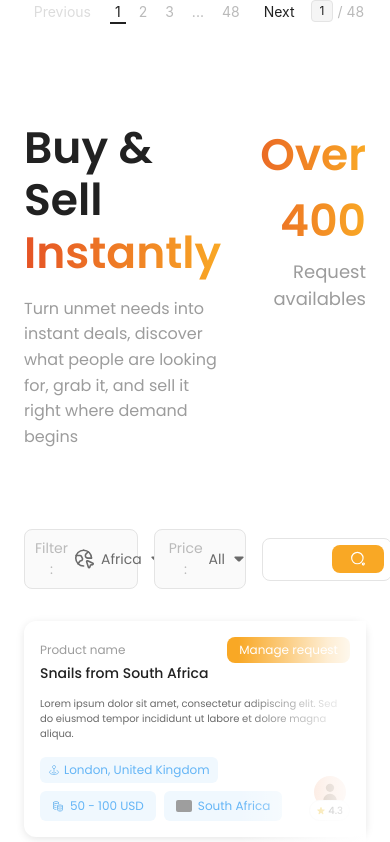
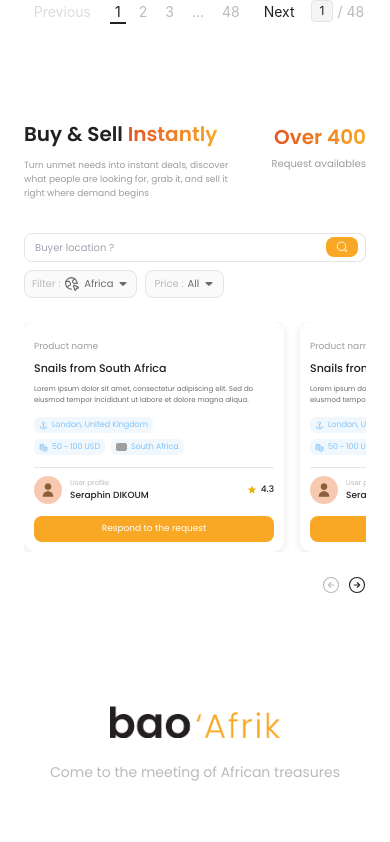
Before and after one commit to Bao-Technologies-and-Travels/BaoAfrik, a React (Create React App) app: page / in a window 390 px wide. Shown: the part 3158-4000 px from the top of the page. Built offline with nearby package versions, Linux system fonts and the light colour scheme; grey boxes are pictures that could not be loaded; the HTML template or start-up script is replaced by a standard one.

Commit message:
Refactor Home component for improved responsiveness and layout, including dynamic styling adjustments based on screen size. Enhance button structures and text alignment for better user experience, and reorganize filter and search elements for mobile optimization.

```diff
--- a/src/pages/Home.tsx
+++ b/src/pages/Home.tsx
@@ -2473,9 +2473,9 @@ const Home: React.FC = () => {
       <section className="py-16 px-6 sm:px-8 lg:px-16" style={{ fontFamily: 'Poppins, sans-serif' }}>
         <div className="max-w-7xl mx-auto">
           {/* Header Section */}
-          <div className="flex items-start justify-between mb-8">
+          <div className="flex items-start justify-between mb-6 sm:mb-8">
             <div className="flex-1">
-              <h2 className="mb-4" style={{ fontSize: '44px', fontWeight: '600', lineHeight: '1.2' }}>
+              <h2 className="mb-3 sm:mb-4" style={{ fontSize: window.innerWidth < 640 ? '20px' : '44px', fontWeight: '600', lineHeight: '1.2' }}>
                 <span style={{ color: '#212121' }}>Buy & Sell </span>
                 <span style={{
                   background: 'linear-gradient(90deg, #E55325 0%, #F9A825 100%)',
@@ -2486,13 +2486,13 @@ const Home: React.FC = () => {
                   Instantly
                 </span>
               </h2>
-              <p style={{ fontSize: '16px', color: '#9C9C9C', maxWidth: '600px', lineHeight: '1.6' }}>
+              <p style={{ fontSize: window.innerWidth < 640 ? '9px' : '16px', color: '#9C9C9C', maxWidth: window.innerWidth < 640 ? '220px' : '600px', lineHeight: '1.6' }}>
                 Turn unmet needs into instant deals, discover what people are looking for, grab it, and sell it right where demand begins
               </p>
             </div>
             <div className="text-right">
               <div style={{
-                fontSize: '44px',
+                fontSize: window.innerWidth < 640 ? '20px' : '44px',
                 fontWeight: '600',
                 background: 'linear-gradient(90deg, #E55325 0%, #F9A825 100%)',
                 WebkitBackgroundClip: 'text',
@@ -2501,168 +2501,274 @@ const Home: React.FC = () => {
               }}>
                 Over 400
               </div>
-              <div style={{ fontSize: '18px', color: '#9C9C9C', marginTop: '4px' }}>
+              <div style={{ fontSize: window.innerWidth < 640 ? '10px' : '18px', color: '#9C9C9C', marginTop: '4px' }}>
                 Request availables
               </div>
             </div>
           </div>
 
           {/* Filter Bar Section */}
-          <div className="flex items-center gap-4 mb-8 mt-20">
-            {/* Filter Button */}
-            <button
-              className="flex items-center border transition-colors hover:bg-gray-50"
-              style={{
-                backgroundColor: '#FAFAFA',
-                borderColor: '#E4E4E4',
-                padding: '8px 10px',
-                borderRadius: '8px',
-                fontFamily: 'Poppins, sans-serif',
-                gap: '6px'
-              }}
-            >
-              <span style={{ color: '#BABABA', fontSize: '14px', fontWeight: 'normal' }}>Filter :</span>
-              <img src={earthIcon} alt="Globe" style={{ width: '22px', height: '22px' }} />
-              <span style={{ color: '#6A6A6A', fontSize: '14px' }}>Africa</span>
-              <img src={arrowDownIcon} alt="Arrow" style={{ width: '16px', height: '16px' }} />
-            </button>
-
-            {/* Price Button */}
-            <button
-              className="flex items-center border transition-colors hover:bg-gray-50"
-              style={{
-                backgroundColor: '#FAFAFA',
-                borderColor: '#E4E4E4',
-                padding: '8px 14px',
-                borderRadius: '8px',
-                fontFamily: 'Poppins, sans-serif',
-                gap: '6px'
-              }}
-            >
-              <span style={{ color: '#BABABA', fontSize: '14px', fontWeight: 'normal' }}>Price :</span>
-              <span style={{ color: '#6A6A6A', fontSize: '14px' }}>All</span>
-              <img src={arrowDownIcon} alt="Arrow" style={{ width: '16px', height: '16px' }} />
-            </button>
-
-            {/* Buyer Location Search Bar */}
-            <div className="ml-auto" style={{ width: '380px' }}>
+          <div className={window.innerWidth < 640 ? "flex flex-col gap-2 mb-6 mt-8" : "flex items-center gap-4 mb-8 mt-20"}>
+            {/* Buyer Location Search Bar - Top on Mobile */}
+            <div style={{ width: window.innerWidth < 640 ? '100%' : '380px', marginLeft: window.innerWidth < 640 ? '0' : 'auto', order: window.innerWidth < 640 ? 1 : 3 }}>
               <div className="relative flex items-center">
                 <input
                   type="text"
                   placeholder="Buyer location ?"
-                  className="w-full px-4 py-2.5 pr-28 border rounded-lg focus:outline-none focus:ring-1 focus:ring-orange-500"
+                  className="w-full border rounded-lg focus:outline-none focus:ring-1 focus:ring-orange-500"
                   style={{
                     backgroundColor: '#FFFFFF',
                     borderColor: '#E4E4E4',
                     fontFamily: 'Poppins, sans-serif',
-                    fontSize: '14px',
-                    color: '#6A6A6A'
+                    fontSize: window.innerWidth < 640 ? '10px' : '14px',
+                    color: '#6A6A6A',
+                    padding: window.innerWidth < 640 ? '6px 50px 6px 10px' : '10px 112px 10px 16px'
                   }}
                 />
                 <div
-                  className="absolute right-2 flex items-center"
+                  className="absolute right-2 flex items-center justify-center"
                   style={{
                     backgroundColor: '#F9A825',
-                    height: '28px',
-                    paddingLeft: '18px',
-                    paddingRight: '18px',
+                    height: window.innerWidth < 640 ? '20px' : '28px',
+                    paddingLeft: window.innerWidth < 640 ? '10px' : '18px',
+                    paddingRight: window.innerWidth < 640 ? '10px' : '18px',
                     borderRadius: '8px'
                   }}
                 >
-                  <img src={buyerIcon} alt="Search" className="w-4 h-4" />
-                </div>
-              </div>
+                  <img src={buyerIcon} alt="Search" style={{ width: window.innerWidth < 640 ? '12px' : '16px', height: window.innerWidth < 640 ? '12px' : '16px' }} />
+                </div>
+              </div>
+            </div>
+
+            {/* Filter and Price Buttons Row - Bottom on Mobile */}
+            <div className={window.innerWidth < 640 ? "flex gap-2" : "contents"} style={{ order: window.innerWidth < 640 ? 2 : 1 }}>
+              {/* Filter Button */}
+              <button
+                className="flex items-center border transition-colors hover:bg-gray-50"
+                style={{
+                  backgroundColor: '#FAFAFA',
+                  borderColor: '#E4E4E4',
+                  padding: window.innerWidth < 640 ? '5px 7px' : '8px 10px',
+                  borderRadius: '8px',
+                  fontFamily: 'Poppins, sans-serif',
+                  gap: window.innerWidth < 640 ? '4px' : '6px',
+                  flex: window.innerWidth < 640 ? '0 0 auto' : 'initial'
+                }}
+              >
+                <span style={{ color: '#BABABA', fontSize: window.innerWidth < 640 ? '10px' : '14px', fontWeight: 'normal' }}>Filter :</span>
+                <img src={earthIcon} alt="Globe" style={{ width: window.innerWidth < 640 ? '16px' : '22px', height: window.innerWidth < 640 ? '16px' : '22px' }} />
+                <span style={{ color: '#6A6A6A', fontSize: window.innerWidth < 640 ? '10px' : '14px' }}>Africa</span>
+                <img src={arrowDownIcon} alt="Arrow" style={{ width: window.innerWidth < 640 ? '12px' : '16px', height: window.innerWidth < 640 ? '12px' : '16px' }} />
+              </button>
+
+              {/* Price Button */}
+              <button
+                className="flex items-center border transition-colors hover:bg-gray-50"
+                style={{
+                  backgroundColor: '#FAFAFA',
+                  borderColor: '#E4E4E4',
+                  padding: window.innerWidth < 640 ? '5px 8px' : '8px 14px',
+                  borderRadius: '8px',
+                  fontFamily: 'Poppins, sans-serif',
+                  gap: window.innerWidth < 640 ? '4px' : '6px',
+                  flex: window.innerWidth < 640 ? '0 0 auto' : 'initial'
+                }}
+              >
+                <span style={{ color: '#BABABA', fontSize: window.innerWidth < 640 ? '10px' : '14px', fontWeight: 'normal' }}>Price :</span>
+                <span style={{ color: '#6A6A6A', fontSize: window.innerWidth < 640 ? '10px' : '14px' }}>All</span>
+                <img src={arrowDownIcon} alt="Arrow" style={{ width: window.innerWidth < 640 ? '12px' : '16px', height: window.innerWidth < 640 ? '12px' : '16px' }} />
+              </button>
             </div>
           </div>
 
           {/* Request Cards Section */}
           <div className="relative">
-            {/* Fade effect on the right */}
+            {/* Fade effect on the right - Desktop only */}
+            {window.innerWidth >= 640 && (
               <div
                 className="absolute top-0 right-0 bottom-0 w-32 pointer-events-none z-10"
                 style={{
                   background: 'linear-gradient(to left, white 0%, rgba(255, 255, 255, 0.8) 30%, transparent 100%)',
-                height: 'calc(100% - 4rem)' // Exclude the navigation arrows height
-              }}
-            />
-            <div className="grid grid-cols-1 md:grid-cols-2 lg:grid-cols-3 gap-8 mb-6">
+                  height: 'calc(100% - 4rem)'
+                }}
+              />
+            )}
+            <div
+              className="flex gap-4 sm:gap-8 mb-6 overflow-x-auto scrollbar-hide"
+              style={{
+                scrollbarWidth: 'none',
+                msOverflowStyle: 'none',
+                WebkitOverflowScrolling: 'touch'
+              }}
+            >
               {[1, 2, 3].map((index) => (
                 <div
                   key={index}
-                  className="bg-white rounded-xl p-4 hover:shadow-md transition-shadow"
-                  style={{ boxShadow: '0 2px 8px rgba(0, 0, 0, 0.1)', height: 'auto' }}
-                >
-                  {/* Product Name Label and Button */}
+                  className="bg-white rounded-xl hover:shadow-md transition-shadow flex-shrink-0"
+                  style={{
+                    boxShadow: '0 2px 8px rgba(0, 0, 0, 0.1)',
+                    height: 'auto',
+                    width: window.innerWidth < 640 ? '260px' : 'calc((100% - 64px) / 3)',
+                    padding: window.innerWidth < 640 ? '10px' : '16px'
+                  }}
+                >
+                  {/* Product Name Label and Button - Desktop only */}
+                  {window.innerWidth >= 640 && (
                     <div className="flex items-center justify-between mb-0">
                       <span style={{ fontSize: '12px', color: '#9C9C9C' }}>Product name</span>
                       <button
-                      className="px-3 py-1 rounded-lg text-white"
-                      style={{ backgroundColor: '#F9A825', fontWeight: 'normal', fontSize: '12px' }}
+                        className="rounded-lg text-white"
+                        style={{
+                          backgroundColor: '#F9A825',
+                          fontWeight: 'normal',
+                          fontSize: '12px',
+                          padding: '4px 12px'
+                        }}
                       >
                         Manage request
                       </button>
                     </div>
+                  )}
+
+                  {/* Product Name Label Only - Mobile */}
+                  {window.innerWidth < 640 && (
+                    <div className="mb-1">
+                      <span style={{ fontSize: '9px', color: '#9C9C9C' }}>Product name</span>
+                    </div>
+                  )}
 
                   {/* Product Title */}
-                  <h3 className="mb-3" style={{ fontSize: '14px', fontWeight: '500', color: '#212121' }}>
+                  <h3 className="mb-2 sm:mb-3" style={{ fontSize: window.innerWidth < 640 ? '11px' : '14px', fontWeight: '500', color: '#212121' }}>
                     Snails from South Africa
                   </h3>
 
                   {/* Description */}
-                  <p className="mb-4" style={{ fontSize: '10px', color: '#6A6A6A', lineHeight: '1.5', fontWeight: 'normal' }}>
+                  <p className="mb-3 sm:mb-4" style={{ fontSize: window.innerWidth < 640 ? '7px' : '10px', color: '#6A6A6A', lineHeight: '1.5', fontWeight: 'normal' }}>
                     Lorem ipsum dolor sit amet, consectetur adipiscing elit. Sed do eiusmod tempor incididunt ut labore et dolore magna aliqua.
                   </p>
 
-                  {/* Tags and User Info Row */}
-                  <div className="flex items-end justify-between">
-                    {/* Tags - Stacked Layout */}
-                    <div className="flex flex-col gap-2">
+                  {/* Tags - Full Width */}
+                  <div className="flex flex-col gap-1.5 sm:gap-2 mb-3">
                     {/* First Row - Location */}
                     <div
-                        className="flex items-center gap-1 px-2 py-1"
-                        style={{ backgroundColor: '#F0F8FE', borderRadius: '6px', width: 'fit-content' }}
+                      className="flex items-center gap-1 py-1"
+                      style={{
+                        backgroundColor: '#F0F8FE',
+                        borderRadius: '6px',
+                        width: 'fit-content',
+                        padding: window.innerWidth < 640 ? '2px 5px' : '4px 8px'
+                      }}
                     >
                       <img
                         src={locationIcon}
                         alt="Location"
-                          className="w-3 h-3"
-                          style={{ filter: 'brightness(0) saturate(100%) invert(64%) sepia(52%) saturate(555%) hue-rotate(176deg) brightness(97%) contrast(92%)' }}
-                        />
-                        <span style={{ fontSize: '12px', color: '#64B5F6' }}>London, United Kingdom</span>
+                        style={{
+                          width: window.innerWidth < 640 ? '9px' : '12px',
+                          height: window.innerWidth < 640 ? '9px' : '12px',
+                          filter: 'brightness(0) saturate(100%) invert(64%) sepia(52%) saturate(555%) hue-rotate(176deg) brightness(97%) contrast(92%)'
+                        }}
+                      />
+                      <span style={{ fontSize: window.innerWidth < 640 ? '8px' : '12px', color: '#64B5F6', fontWeight: window.innerWidth < 640 ? '300' : 'normal' }}>London, United Kingdom</span>
                     </div>
 
                     {/* Second Row - Price and Country */}
-                      <div className="flex gap-2">
+                    <div className="flex gap-1.5 sm:gap-2">
                       {/* Price Tag */}
                       <div
-                          className="flex items-center gap-1.5 px-3 py-1.5"
-                          style={{ backgroundColor: '#F0F8FE', borderRadius: '6px' }}
+                        className="flex items-center gap-1"
+                        style={{
+                          backgroundColor: '#F0F8FE',
+                          borderRadius: '6px',
+                          padding: window.innerWidth < 640 ? '2px 5px' : '6px 12px'
+                        }}
                       >
                         <img
                           src={moneyIcon}
                           alt="Money"
-                            className="w-3 h-3"
-                            style={{ filter: 'brightness(0) saturate(100%) invert(64%) sepia(52%) saturate(555%) hue-rotate(176deg) brightness(97%) contrast(92%)' }}
-                          />
-                          <span style={{ fontSize: '12px', color: '#64B5F6' }}>50 - 100 USD</span>
+                          style={{
+                            width: window.innerWidth < 640 ? '9px' : '12px',
+                            height: window.innerWidth < 640 ? '9px' : '12px',
+                            filter: 'brightness(0) saturate(100%) invert(64%) sepia(52%) saturate(555%) hue-rotate(176deg) brightness(97%) contrast(92%)'
+                          }}
+                        />
+                        <span style={{ fontSize: window.innerWidth < 640 ? '8px' : '12px', color: '#64B5F6', fontWeight: window.innerWidth < 640 ? '300' : 'normal' }}>50 ~ 100 USD</span>
                       </div>
 
                       {/* Country Tag */}
                       <div
-                          className="flex items-center gap-1.5 px-3 py-1.5"
-                          style={{ backgroundColor: '#F0F8FE', borderRadius: '6px' }}
+                        className="flex items-center gap-1"
+                        style={{
+                          backgroundColor: '#F0F8FE',
+                          borderRadius: '6px',
+                          padding: window.innerWidth < 640 ? '2px 5px' : '6px 12px'
+                        }}
                       >
                         <img
                           src="https://flagcdn.com/w20/za.png"
                           alt="South Africa"
-                            className="w-4 h-3 object-cover rounded-sm"
-                          />
-                          <span style={{ fontSize: '12px', color: '#64B5F6' }}>South Africa</span>
-                        </div>
-                      </div>
-                    </div>
-
-                    {/* User Info */}
+                          style={{
+                            width: window.innerWidth < 640 ? '11px' : '16px',
+                            height: window.innerWidth < 640 ? '8px' : '12px',
+                            objectFit: 'cover',
+                            borderRadius: '2px'
+                          }}
+                        />
+                        <span style={{ fontSize: window.innerWidth < 640 ? '8px' : '12px', color: '#64B5F6', fontWeight: window.innerWidth < 640 ? '300' : 'normal' }}>South Africa</span>
+                      </div>
+                    </div>
+                  </div>
+
+                  {/* User Profile Section */}
+                  {window.innerWidth < 640 ? (
+                    /* Mobile Layout - Horizontal with gray divider */
+                    <>
+                      <div style={{ borderTop: '1px solid #E4E4E4', marginBottom: '8px' }}></div>
+                      <div className="flex items-center justify-between">
+                        <div className="flex items-center gap-2">
+                          <div
+                            className="rounded-full flex items-center justify-center overflow-hidden"
+                            style={{
+                              backgroundColor: '#F7C9B0',
+                              width: '28px',
+                              height: '28px'
+                            }}
+                          >
+                            <svg
+                              style={{
+                                width: '16px',
+                                height: '16px'
+                              }}
+                              viewBox="0 0 24 24"
+                              fill="none"
+                              xmlns="http://www.w3.org/2000/svg"
+                            >
+                              <path d="M12 12C14.7614 12 17 9.76142 17 7C17 4.23858 14.7614 2 12 2C9.23858 2 7 4.23858 7 7C7 9.76142 9.23858 12 12 12Z" fill="#8B5E3C"/>
+                              <path d="M12 14C7.58172 14 4 17.5817 4 22H20C20 17.5817 16.4183 14 12 14Z" fill="#8B5E3C"/>
+                            </svg>
+                          </div>
+                          <div className="flex flex-col">
+                            <span style={{ fontSize: '7px', color: '#BABABA' }}>User profile</span>
+                            <span style={{ fontSize: '9px', color: '#212121', fontWeight: '500' }}>Seraphin DIKOUM</span>
+                          </div>
+                        </div>
+                        <div className="flex items-center gap-1">
+                          <svg
+                            className="text-yellow-500"
+                            fill="currentColor"
+                            viewBox="0 0 20 20"
+                            style={{
+                              width: '10px',
+                              height: '10px'
+                            }}
+                          >
+                            <path d="M9.049 2.927c.3-.921 1.603-.921 1.902 0l1.07 3.292a1 1 0 00.95.69h3.462c.969 0 1.371 1.24.588 1.81l-2.8 2.034a1 1 0 00-.364 1.118l1.07 3.292c.3.921-.755 1.688-1.54 1.118l-2.8-2.034a1 1 0 00-1.175 0l-2.8 2.034c-.784.57-1.838-.197-1.539-1.118l1.07-3.292a1 1 0 00-.364-1.118L2.98 8.72c-.783-.57-.38-1.81.588-1.81h3.461a1 1 0 00.951-.69l1.07-3.292z" />
+                          </svg>
+                          <span style={{ fontSize: '9px', color: '#212121', fontWeight: '500' }}>4.3</span>
+                        </div>
+                      </div>
+                    </>
+                  ) : (
+                    /* Desktop Layout - Vertical */
                     <div className="flex flex-col items-center mt-2">
                       <div
                         className="w-8 h-8 rounded-full flex items-center justify-center overflow-hidden"
@@ -2683,21 +2789,44 @@ const Home: React.FC = () => {
                         <span style={{ fontSize: '10px', color: '#212121', fontWeight: '500' }}>4.3</span>
                       </div>
                     </div>
-                  </div>
+                  )}
+
+                  {/* Respond to the request button - Mobile only */}
+                  {window.innerWidth < 640 && (
+                    <button
+                      className="w-full mt-3 rounded-lg text-white"
+                      style={{
+                        backgroundColor: '#F9A825',
+                        fontWeight: 'normal',
+                        fontSize: '9px',
+                        padding: '6px 10px'
+                      }}
+                    >
+                      Respond to the request
+                    </button>
+                  )}
                 </div>
               ))}
             </div>
 
             {/* Navigation Arrows */}
-            <div className="flex items-center justify-end gap-3 mt-6">
-              <button
-                className="w-6 h-6 rounded-full flex items-center justify-center transition-all duration-200"
+            <div className="flex items-center justify-end gap-2 sm:gap-3 mt-4 sm:mt-6">
+              <button
+                className="rounded-full flex items-center justify-center transition-all duration-200"
+                style={{
+                  width: window.innerWidth < 640 ? '18px' : '24px',
+                  height: window.innerWidth < 640 ? '18px' : '24px'
+                }}
                 aria-label="Previous"
               >
                 <img src={grayArrowIcon} alt="Previous" className="w-full h-full" />
               </button>
               <button
-                className="w-6 h-6 rounded-full flex items-center justify-center transition-all duration-200"
+                className="rounded-full flex items-center justify-center transition-all duration-200"
+                style={{
+                  width: window.innerWidth < 640 ? '18px' : '24px',
+                  height: window.innerWidth < 640 ? '18px' : '24px'
+                }}
                 aria-label="Next"
               >
                 <img src={blackArrowIcon} alt="Next" className="w-full h-full" />
```
Lines whose indentation alone changed are shown as unchanged.
